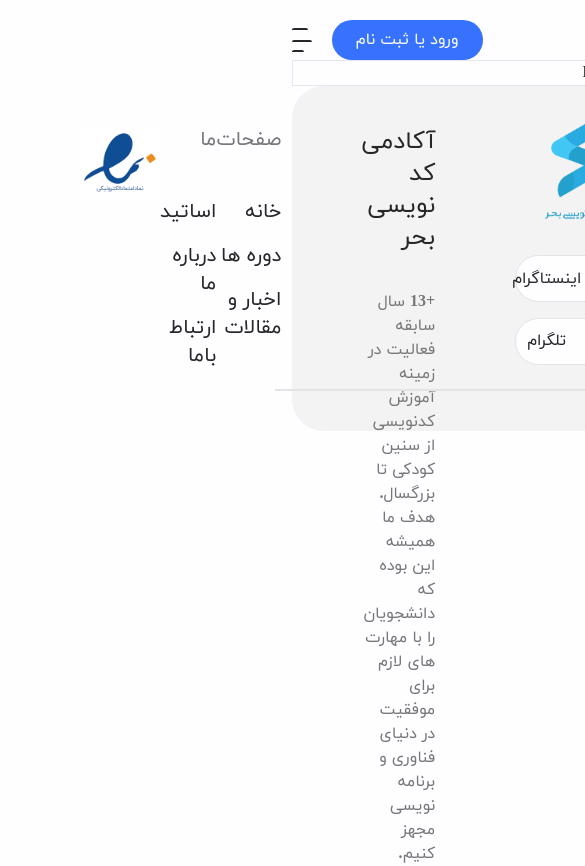
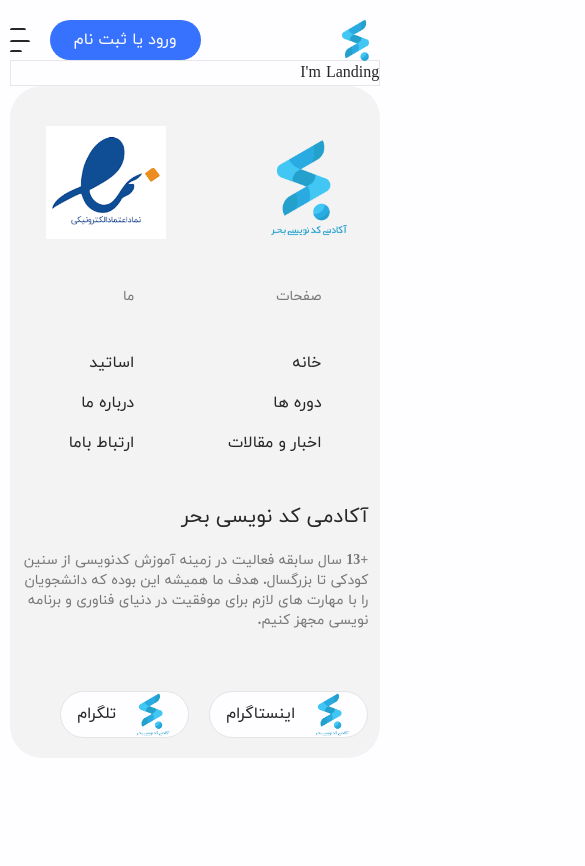
Before and after one commit to academy-react-summer1403/finalTaskAbSquad, a React (Vite) app: page / in a window 390 px wide. Shown: the top 866 px of the page, 585 px wide, since content can reach past the window. Built offline with nearby package versions, Linux system fonts and the light colour scheme.

Commit message:
Footer Got Responsive

```diff
--- a/src/components/Footer/Footer.jsx
+++ b/src/components/Footer/Footer.jsx
@@ -5,52 +5,69 @@ const Footer = () => {
   return (
     <>
       {/* The Footer Div */}
-      <div className="flex flex-row  rounded-main h-[345px] bg-secondaryGray pt-10 px-3 gap-20 relative after:content-[' '] after:border after:border-solid after:border-primaryGray after:absolute  after:w-11/12 after:right-12 after:bottom-10">
+      <div className="flex flex-row  rounded-main h-[345px] bg-secondaryGray pt-10 px-3 gap-20 relative after:content-[' '] after:border after:border-solid after:border-primaryGray after:absolute  after:w-11/12 after:right-12 after:bottom-10 max-lg:h-auto max-lg:flex-wrap max-lg:gap-0 max-lg:justify-between max-lg:after:border-none max-lg:pb-5">
         {/* Social Media Routes */}
-        <div className=" flex flex-col justify-start items-start text-base gap-4 pr-4 relative top-[-15px] ">
+        <div className=" flex flex-col justify-start items-start text-base gap-4 pr-4 relative top-[-15px] max-lg:order-1 max-lg:w-2 max-lg:basis-5/12 max-lg:top-0 ">
           {/* Bahr Logo */}
-          <img className="w-[100px]" src={FullBahrLogo} alt="Bahr Logo" />
+          <img
+            className="w-[91px] h-[102px] max-lg:absolute max-lg:bottom-0 "
+            src={FullBahrLogo}
+            alt="Bahr Logo"
+          />
           {/* Instagram Div */}
-          <div className="flex flex-row justify-center items-center gap-4 px-4 border border-solid border-primaryGray  rounded-blueButton bg-primaryWhite text-primaryRed mt-4">
+          <div className="flex flex-row justify-center items-center gap-4 px-4 border border-solid border-primaryGray  rounded-blueButton bg-primaryWhite text-primaryRed mt-4 max-lg:hidden">
             <img className="w-10" src={FullBahrLogo} alt="Insta Icon" />
             <span>اینستاگرام</span>
           </div>
           {/* Telegram Div */}
-          <div className="flex flex-row justify-center items-center gap-4 px-4 border border-solid border-primaryGray  rounded-blueButton bg-primaryWhite text-primaryRed ">
+          <div className="flex flex-row justify-center items-center gap-4 px-4 border border-solid border-primaryGray  rounded-blueButton bg-primaryWhite text-primaryRed max-lg:hidden ">
             <img className="w-10" src={FullBahrLogo} alt="Insta Icon" />
             <span>تلگرام</span>
           </div>
         </div>
         {/*About The Academy */}
-        <div className="flex flex-col items-start justify-start gap-9 basis-1/4 ">
-          <h1 className="text-2xl font-extrabold">آکادمی کد نویسی بحر</h1>
-          <h3 className="font-extrabold text-fontGray">
+        <div className="flex flex-col items-start justify-start gap-9 basis-1/4 max-lg:flex-row max-lg:flex-wrap max-lg:order-4 max-lg:basis-full max-lg:mt-12 max-lg:gap-5">
+          <h1 className="text-2xl font-extrabold max-lg:text-xl max-lg:basis-full">
+            آکادمی کد نویسی بحر
+          </h1>
+          <h3 className="font-extrabold text-fontGray max-lg:text-sm max-lg:basis-full max-lg:mb-10">
             +13 سال سابقه فعالیت در زمینه آموزش کدنویسی از سنین کودکی تا
             بزرگسال. هدف ما همیشه این بوده که دانشجویان را با مهارت های لازم
             برای موفقیت در دنیای فناوری و برنامه نویسی مجهز کنیم.
           </h3>
+          {/* Phone Size Social Media Routes */}
+          {/* Instagram Div */}
+          <div className="hidden  flex-row justify-center items-center gap-4 px-4 border border-solid border-primaryGray  rounded-blueButton bg-primaryWhite text-primaryRed mt-4  max-lg:flex max-lg:mt-0 ">
+            <img className="w-10" src={FullBahrLogo} alt="Insta Icon" />
+            <span>اینستاگرام</span>
+          </div>
+          {/* Telegram Div */}
+          <div className="hidden flex-row justify-center items-center gap-4 px-4 border border-solid border-primaryGray  rounded-blueButton bg-primaryWhite text-primaryRed max-lg:flex">
+            <img className="w-10" src={FullBahrLogo} alt="Insta Icon" />
+            <span>تلگرام</span>
+          </div>
         </div>
         {/* Footer Links */}
-        <div className="basis-1/4 flex flex-row   text-xl justify-around text-extrabold ">
+        <div className="basis-1/4 flex flex-row   text-xl justify-around text-extrabold max-lg:order-3 max-lg:basis-full max-lg:mt-12 max-lg:text-base">
           {/* Pages Ul */}
           <ul className="flex flex-col justify-start items-start gap-4">
-            <li className="text-fontGray mb-7">صفحات</li>
+            <li className="text-fontGray mb-7 max-lg:text-sm">صفحات</li>
             <li>خانه</li>
             <li>دوره ها</li>
             <li>اخبار و مقالات</li>
           </ul>
           {/* About Us */}
           <ul className="flex flex-col justify-start items-start gap-4">
-            <li className="text-fontGray mb-7">ما</li>
+            <li className="text-fontGray mb-7 max-lg:text-sm">ما</li>
             <li>اساتید</li>
             <li>درباره ما</li>
             <li>ارتباط باما</li>
           </ul>
         </div>
         {/* Electronic Issue */}
-        <div className="grow ">
+        <div className="lg:grow max-lg:order-2 max-lg:basis-5/12 ">
           <img
-            className="w-[120px] float-left ml-20"
+            className="w-[120px] float-left ml-20 max-lg:ml-0  max-lg:float-right"
             src={EnamadLogo}
             alt="نماد الکترونیک"
           />
```
